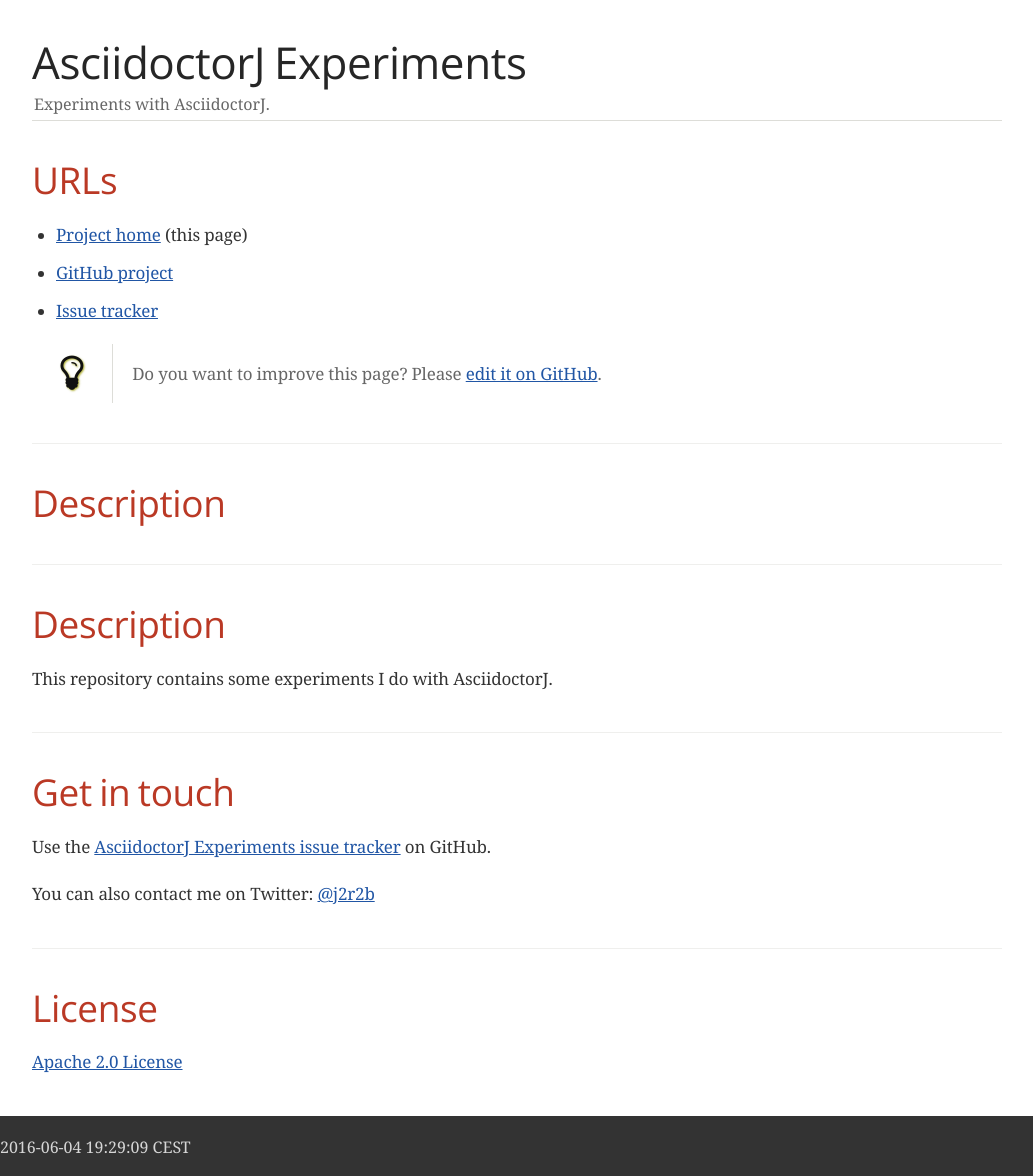
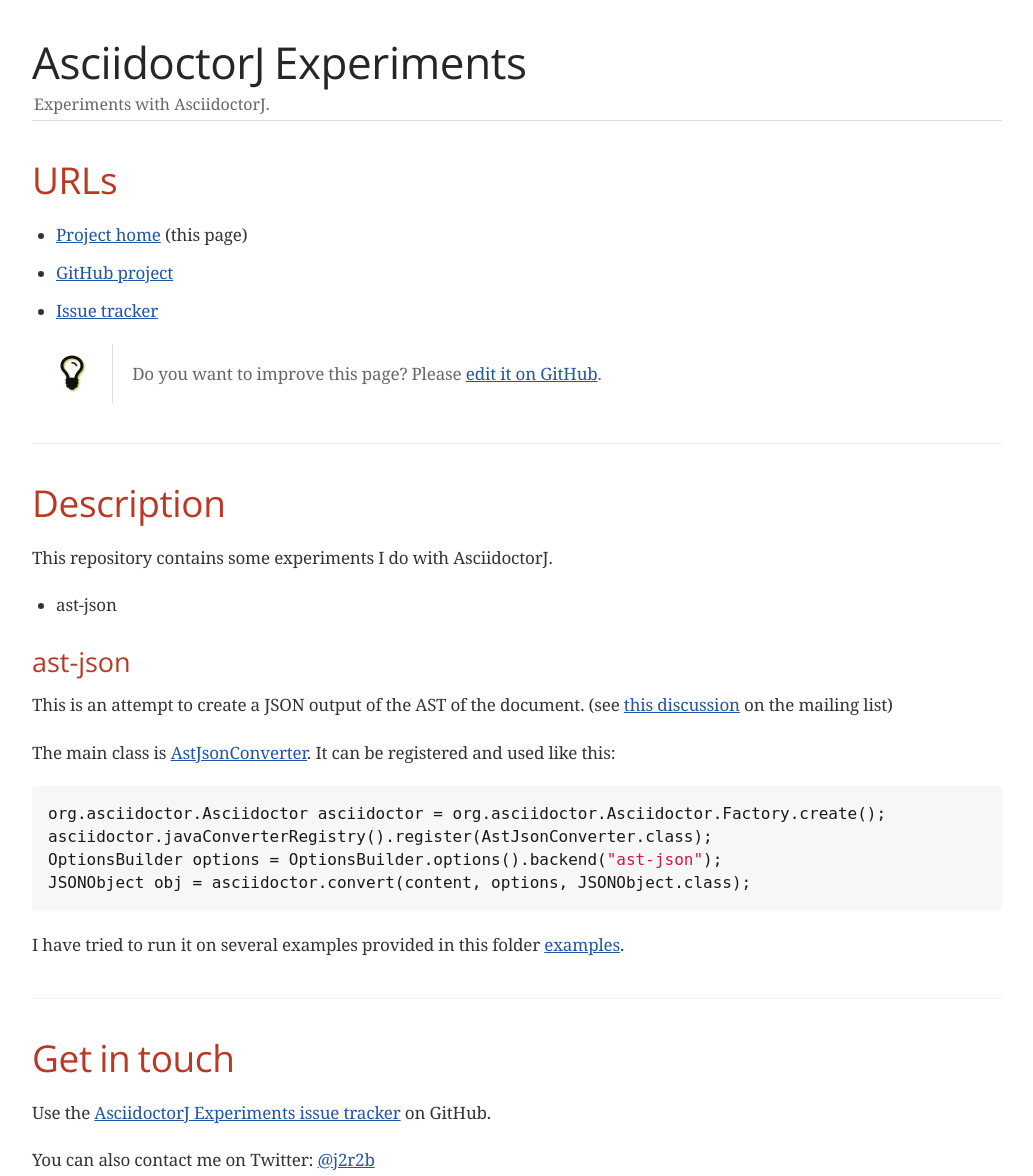
Before and after one commit to jmini/asciidoctorj-experiments, a plain HTML site: page index.html in a window 1280 px wide. Shown: the top 1176 px of the page, without its empty margins (123-1156 px from the left). Drawn offline with nearby package versions, Linux system fonts and the light colour scheme; a web font is replaced by a local one.

Commit message:
Update the 'gh-pages' branch.

```diff
--- a/index.html
+++ b/index.html
@@ -551,14 +551,38 @@ Do you want to improve this page? Please <a href="https://github.com/jmini/ascii
 <div class="sect1">
 <h2 id="description"><a class="anchor" href="#description"></a>Description</h2>
 <div class="sectionbody">
-
+<div class="paragraph">
+<p>This repository contains some experiments I do with AsciidoctorJ.</p>
+</div>
+<div class="ulist">
+<ul>
+<li>
+<p>ast-json</p>
+</li>
+</ul>
+</div>
+<div class="sect2">
+<h3 id="ast-json"><a class="anchor" href="#ast-json"></a>ast-json</h3>
+<div class="paragraph">
+<p>This is an attempt to create a JSON output of the AST of the document.
+(see <a href="http://discuss.asciidoctor.org/Asciidoctor-AST-output-td4670.html">this discussion</a> on the mailing list)</p>
+</div>
+<div class="paragraph">
+<p>The main class is <a href="https://github.com/jmini/asciidoctorj-experiments/blob/master/ast-json/src/main/java/ast/json/AstJsonConverter.java">AstJsonConverter</a>.
+It can be registered and used like this:</p>
+</div>
+<div class="listingblock">
+<div class="content">
+<pre class="CodeRay highlight"><code data-lang="java">org.asciidoctor.Asciidoctor asciidoctor = org.asciidoctor.Asciidoctor.Factory.create();
+asciidoctor.javaConverterRegistry().register(AstJsonConverter.class);
+OptionsBuilder options = OptionsBuilder.options().backend(<span class="string"><span class="delimiter">&quot;</span><span class="content">ast-json</span><span class="delimiter">&quot;</span></span>);
+JSONObject obj = asciidoctor.convert(content, options, JSONObject.class);</code></pre>
 </div>
 </div>
-<div class="sect1">
-<h2 id="description-2"><a class="anchor" href="#description-2"></a>Description</h2>
-<div class="sectionbody">
 <div class="paragraph">
-<p>This repository contains some experiments I do with AsciidoctorJ.</p>
+<p>I have tried to run it on several examples provided in this folder
+<a href="https://github.com/jmini/asciidoctorj-experiments/blob/master/ast-json/examples">examples</a>.</p>
+</div>
 </div>
 </div>
 </div>
@@ -584,7 +608,7 @@ Do you want to improve this page? Please <a href="https://github.com/jmini/ascii
 </div>
 <div id="footer">
 <div id="footer-text">
-Last updated 2016-06-04 19:29:09 CEST
+Last updated 2016-06-08 07:50:49 CEST
 </div>
 </div>
 </body>
```
